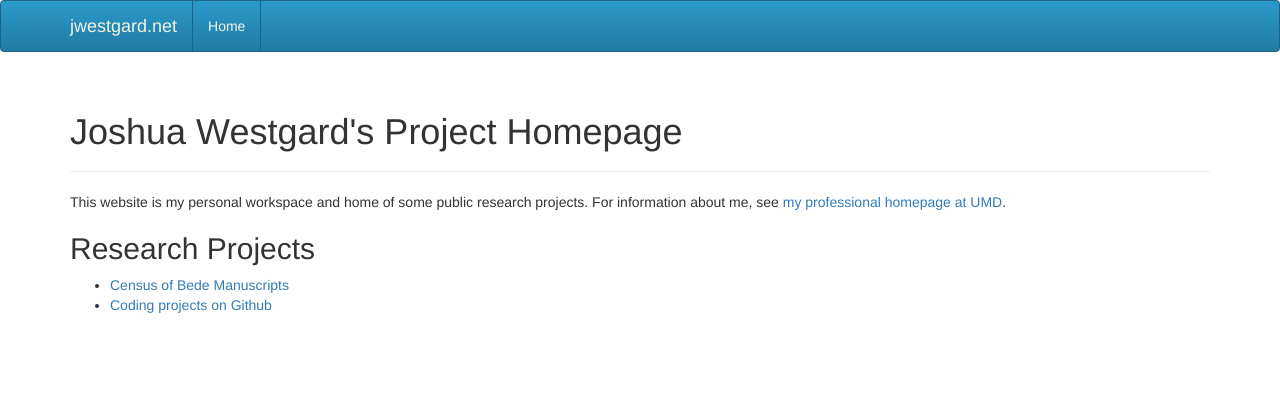
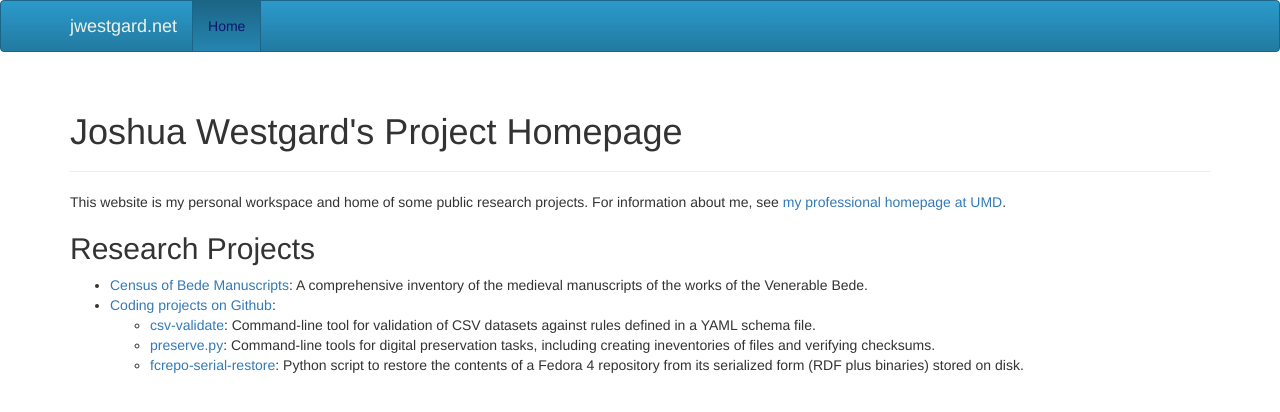
Before and after one commit to jwestgard/www-myhome, a Flask app: page / in a window 1280 px wide. Shown: the top 412 px of the page. Run offline with Flask 2, Linux system fonts and the light colour scheme; some libraries are stand-ins or nearby versions.

Commit message:
update styling and homepage text

```diff
--- a/app/templates/base.html
+++ b/app/templates/base.html
@@ -27,7 +27,7 @@
         </div>
         <div class="navbar-collapse collapse">
             <ul class="nav navbar-nav">
-                <li><a href="/">Home</a></li>
+                <li class="active"><a href="/">Home</a></li>
             </ul>
         </div>
     </div>
--- a/app/templates/homepage.html
+++ b/app/templates/homepage.html
@@ -4,16 +4,41 @@
 <div class="page-header">
     <h1>Joshua Westgard's Project Homepage</h1>
 </div>
-        <p>This website is my personal workspace and home of some
-        public research projects. For information about me, see
+<p>This website is my personal workspace and home of some public
+research projects. For information about me, see
 <a href="http://terpconnect.umd.edu/~westgard">my
 professional homepage at UMD</a>.</p>
 
 <h2>Research Projects</h2>
 <ul>
-            <li><a href="http://www.bedemanuscripts.net">Census
-                of Bede Manuscripts</a></li>
-            <li><a href="http://www.github.com/jwestgard">
-                Coding projects on Github</a></li>
+    <li>
+        <a href="http://www.bedemanuscripts.net">Census
+        of Bede Manuscripts</a>: A comprehensive inventory of the
+        medieval manuscripts of the works of the Venerable Bede.
+    </li>
+    <li>
+        <a href="http://www.github.com/jwestgard">
+        Coding projects on Github</a>:
+        <ul>
+            <li>
+                <a href="https://github.com/jwestgard/csv-validate">
+                csv-validate</a>: Command-line tool for validation
+                of CSV datasets against rules defined in a YAML
+                schema file.
+            </li>
+            <li>
+                <a href="https://github.com/jwestgard/preserve">
+                preserve.py</a>: Command-line tools for digital
+                preservation tasks, including creating ineventories
+                of files and verifying checksums.
+            </li>
+            <li>
+                <a href="https://github.com/jwestgard/fcrepo-serial-restore">
+                fcrepo-serial-restore</a>: Python script to restore
+                the contents of a Fedora 4 repository from its
+                serialized form (RDF plus binaries) stored on disk.
+            </li>
+        </ul>
+    </li>
 </ul>
 {% endblock %}
```
Lines whose indentation alone changed are shown as unchanged.
